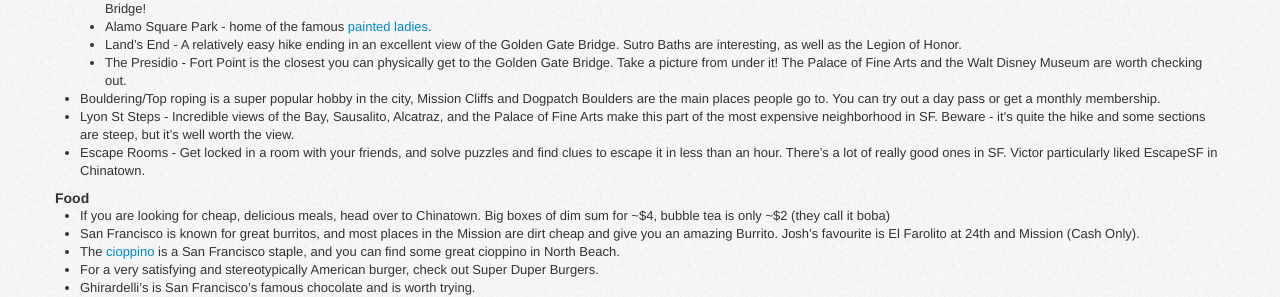
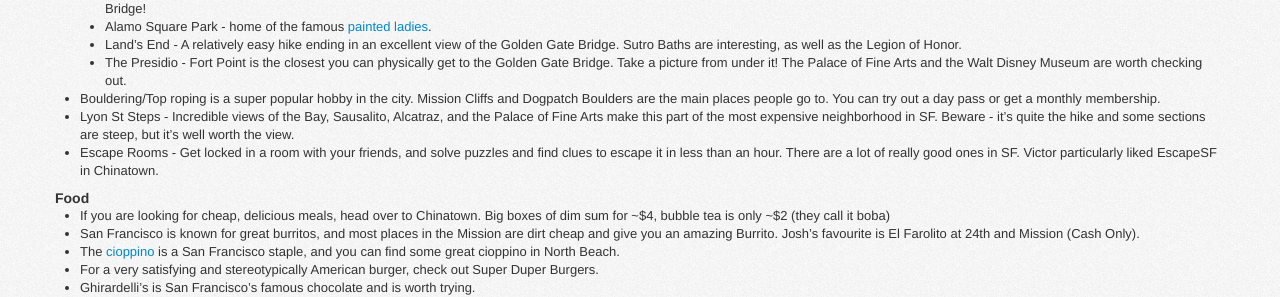
Before and after one commit to sholiday/Unofficial-Waterloo-USA-Intern-Guide, a Jekyll site: the page built from index.markdown, in a window 1280 px wide and 900 px high, scrolled down 10927 px. Shown: the part 169-466 px from the top of the window. Built offline with Jekyll 4.4.1, drawn with Linux system fonts in a browser that asks for light colours; nearby versions of some CDN libraries.

Commit message:
grammar and formatting fixes

```diff
--- a/index.markdown
+++ b/index.markdown
@@ -955,14 +955,14 @@ If you are an intern and have more info let me know.
 * If you like exploring, San Francisco has many great parks:
   * Golden Gate Park - Ankit recommends spending a Sunday renting a bike and exploring the park, since
     they close some of the roads to cars on Sundays. Make sure you get to Ocean Beach to watch the sunset!
-	* Golden Gate Park is so huge that it deserves multiple visits. Rent a boat and row around Stow Lake (don't get a pedal boat, they're noisy and slower), then climbing up Strawberry Hill for some awesome views of the city!
+    * Golden Gate Park is so huge that it deserves multiple visits. Rent a boat and row around Stow Lake (don't get a pedal boat, they're noisy and slower), then climbing up Strawberry Hill for some awesome views of the city!
   * Mission Dolores Park - Great for sitting around and people watching. Bring blankets and a frisbee! Bi-Rite Creamery is a staple and really close to the park. It also has great views of the Bay Bridge!
   * Alamo Square Park - home of the famous [painted ladies](https://en.wikipedia.org/wiki/Painted_ladies).
   * Land's End - A relatively easy hike ending in an excellent view of the Golden Gate Bridge. Sutro Baths are interesting, as well as the Legion of Honor.
   * The Presidio - Fort Point is the closest you can physically get to the Golden Gate Bridge. Take a picture from under it! The Palace of Fine Arts and the Walt Disney Museum are worth checking out.
-* Bouldering/Top roping is a super popular hobby in the city, Mission Cliffs and Dogpatch Boulders are the main places people go to. You can try out a day pass or get a monthly membership.
+* Bouldering/Top roping is a super popular hobby in the city. Mission Cliffs and Dogpatch Boulders are the main places people go to. You can try out a day pass or get a monthly membership.
 * Lyon St Steps - Incredible views of the Bay, Sausalito, Alcatraz, and the Palace of Fine Arts make this part of the most expensive neighborhood in SF. Beware - it's quite the hike and some sections are steep, but it's well worth the view.
-* Escape Rooms - Get locked in a room with your friends, and solve puzzles and find clues to escape it in less than an hour. There's a lot of really good ones in SF. Victor particularly liked EscapeSF in Chinatown.
+* Escape Rooms - Get locked in a room with your friends, and solve puzzles and find clues to escape it in less than an hour. There are a lot of really good ones in SF. Victor particularly liked EscapeSF in Chinatown.
 
 #### Food
 * If you are looking for cheap, delicious meals, head over to Chinatown.
```
